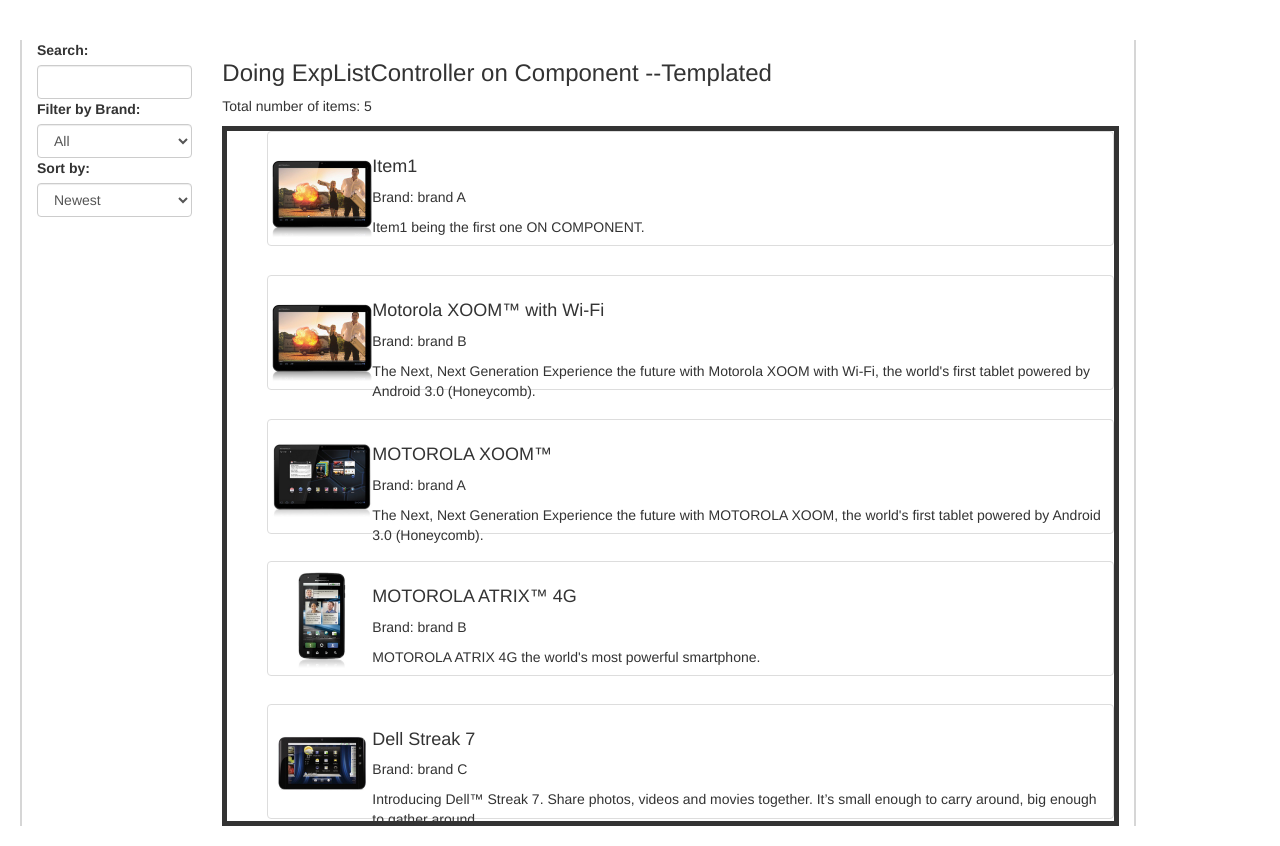
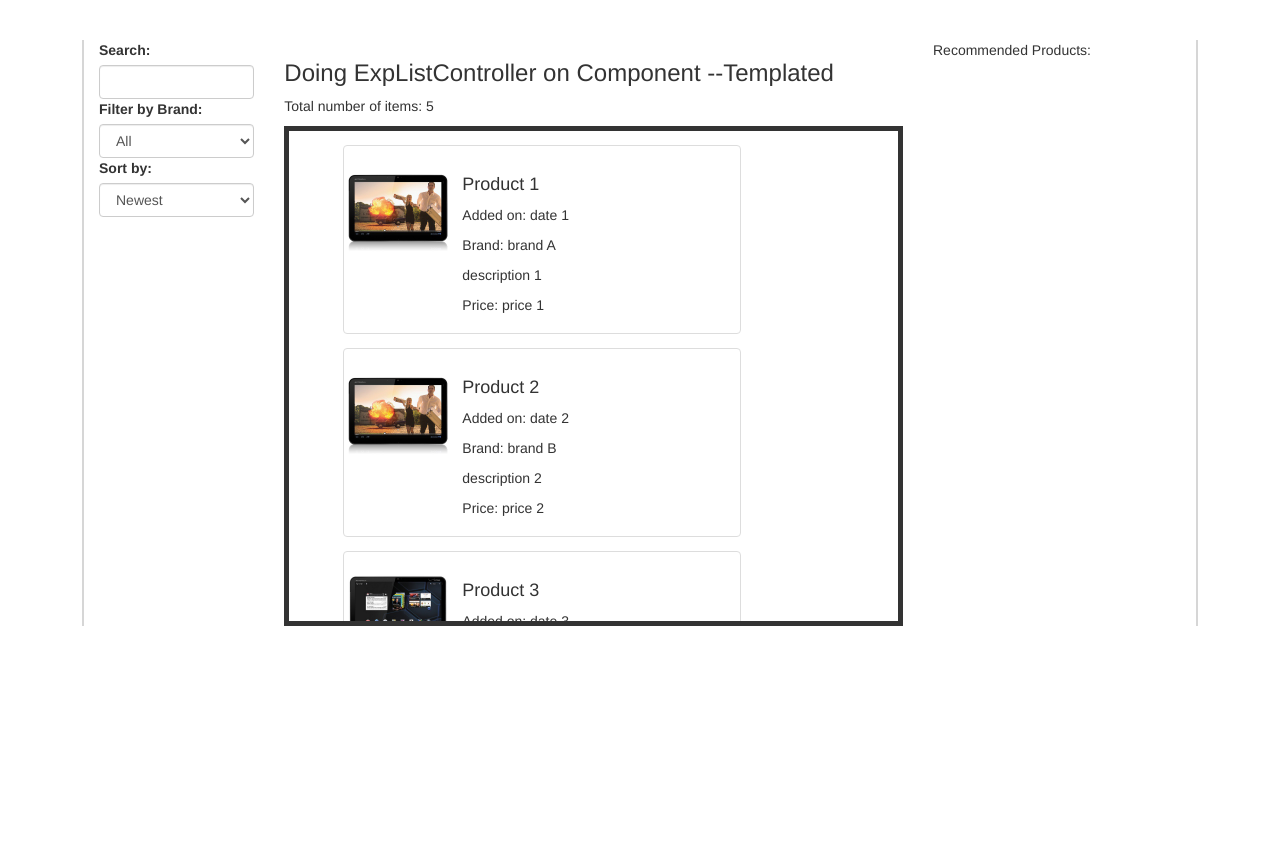
Before and after one commit to al-gomeisa/custom-product-list, a website: page app/index.html in a window 1280 px wide. After the commit the page ends 800 px from the top, so only its background shows below. Drawn offline with nearby package versions, Linux system fonts and the light colour scheme; some packages are replaced by stand-ins of ours; a script that the page names is missing.

Commit message:
adjusting all styles

```diff
--- a/app/app.animations.css
+++ b/app/app.animations.css
@@ -36,6 +36,8 @@
   width: 90%;
   border-left: 2px solid #D6D6D6;
   border-right: 2px solid #D6D6D6;
+  margin-right: auto;
+  margin-left: auto;
 }
 
 .view-frame.ng-enter,
--- a/app/app.css
+++ b/app/app.css
@@ -8,14 +8,16 @@
 }
 
 /* View: items list */
-.phones, .items {
+..items {
   list-style: none;
 }
 
-.phones li, .items li{
+.items li{
   clear: both;
-  height: 115px;
+  height: 50%; /*115px;*/
+  width: 70%;
   padding-top: 15px;
+  margin: 1em;
 }
 
 .thumb {
@@ -27,7 +29,7 @@
 }
 
 /* View: item detail */
-.phone, .item {
+.item {
   background-color: white;
   /*display: none;*/
   float: left;
@@ -38,13 +40,7 @@
   width: 200px;
 }
 
-/*
-.phone:first-child {
-  display: block;
-}
-*/
-
-.phone-images, .item-images {
+.item-images {
   background-color: white;
   float: left;
   height: 450px;
@@ -53,23 +49,32 @@
   width: 800px; /*450px;*/
 }
 
-.phone-thumbs, .item-thumbs {
+.item-thumbs {
   list-style: none;
   margin: 0;
 }
 
-.phone-thumbs img, .item-thumbs img {
+.item-thumbs img {
   height: 100px;
   padding: 1em;
   width: 100px;
 }
 
-.phone-thumbs li, .item-thumbs li {
-  background-color: white;
-  border: 1px solid black;
-  cursor: pointer;
-  display: inline-block;
-  margin: 1em;
+.item-thumbs li {
+    background-color: white;
+    border: 1px solid black;
+    cursor: pointer;
+    display: inline-block;
+    margin: 1em;
+}
+
+.list-description {
+    margin: 1em;
+    padding-left: 100px;
+}
+
+.detail-contoroller {
+  margin: .5em;
 }
 
 .specs {
@@ -109,8 +114,19 @@
     cursor: pointer;
 }
 
-.detail-select, .detail-button {
+.detail-select {
     margin: .5em;
+}
+
+.cart-button {
+    margin-right: 1em;
+}
+
+.itemlist-wrapper {
+    border-width: 5px;
+    border-style: solid;
+    overflow-y: scroll;
+    height: 500px;
 }
 
 .tooltip {
--- a/app/items-list/items-list.template.html
+++ b/app/items-list/items-list.template.html
@@ -26,14 +26,14 @@
                     </select>
             </div>
         </div>
-        <div ng-scrollbars id="itemlist" class="col-md-10 content">
+        <div ng-scrollbars id="itemlist" class="col-md-7 content">
             <!--Body content-->
 
             <h3>
                 {{$ctrl.title}} --Templated
             </h3>
             <p>Total number of items: {{$ctrl.items.length}}</p>
-            <div style="border-width: 5px; border-style: solid; overflow-y: scroll; height: 700px" class="itemlist-wrapper">
+            <div class="itemlist-wrapper">
                 <ul class="items" infinite-scroll="$ctrl.loadMoreItems()" infinite-scroll-parent="true" >
                     <li class="thumbnail item-list-item"
                         ng-repeat="item in $ctrl.items | filter:$ctrl.query | filter:$ctrl.brandsearch | orderBy:$ctrl.orderProp"
@@ -48,13 +48,19 @@
                         <img class="thumb"
                             ng-src="{{item.imageUrl}}" alt="{{item.name}}"
                         />
+                        <div class="list-description">
                             <h4>{{item.name}}</h4>
+                            <p>Added on: {{item.added}}</p>
                             <p>Brand: {{item.brand}}</p>
-                        <p>{{item.description}}</p>
+                            <p>{{item.shortDescription}}</p>
+                            <p>Price: {{item.price}}</p>
+                        </div>
                     </li>
-                </uk>
+                </ul>
             </div>
-
+        </div>
+        <div class="col-md-3">
+            <p>Recommended Products:</p>
         </div>
         <div class="item-images item-details item-popover" ng-class="{selected: $ctrl.popOverIsVisible, 'detail-active': $ctrl.isDetailViewOpen}">
             <button class="close" type="button" title="Close Window" ng-click="$ctrl.closeDetailView()">×</button>
@@ -67,6 +73,7 @@
                         ng-show="item.imageUrl === $ctrl.mainImageUrl && $ctrl.popOverIsVisible && item.id === $ctrl.activeItemId"
                         alt="{{item.name}}"
                     />
+                    <div class="detail-contoroller">
                         <div ng-hide="$ctrl.isDetailViewOpen">Click to Select Details</div>
                         <div ng-show="$ctrl.isDetailViewOpen">
                             <div class="form-group">
@@ -85,8 +92,9 @@
                                     <option value="description">Size 4</option>
                                 </select>
                             </div>
-                        <button class="btn btn-primary detail-button" type="submit">Add to cart</button>
-                        <button class="btn detail-button" type="button" ng-click="$ctrl.closeDetailView()">Exit</button>
+                            <button class="btn btn-primary cart-button" type="submit">Add to cart</button>
+                            <button class="btn exit-button" type="button" ng-click="$ctrl.closeDetailView()">Exit</button>
+                        </div>
                     </div>
                 </div>
                 <div class="col-md-9 item-detail-description"
@@ -94,12 +102,10 @@
                     ng-class="{selected: item.imageUrl === $ctrl.mainImageUrl && $ctrl.popOverIsVisible}"
                     ng-show="item.imageUrl === $ctrl.mainImageUrl && $ctrl.popOverIsVisible && item.id === $ctrl.activeItemId"
                 >
-                    <p>IMAGE: {{$ctrl.mainImageUrl}}</p>
-                    <p>popovervisibl?.: {{$ctrl.popOverIsVisible}}</p>
-                    <p>image same?: {{item.imageUrl === $ctrl.mainImageUrl}}</p>
                     <h4>{{item.name}}</h4>
-                    <p>{{item.description}}</p>
-                    <p>Added on: {{item.age}}</p>
+                    <p>{{item.detailDescription}}</p>
+                    <p>Added on: {{item.added}}</p>
+                    <p>Price: {{item.price}}</p>
                 </div>
             </div>
         </div>
--- a/app/items/items.json
+++ b/app/items/items.json
@@ -3,41 +3,56 @@
         "age": 0,
         "id": "item-0",
         "imageUrl": "img/phones/motorola-xoom-with-wi-fi.0.jpg",
-        "name": "Item1",
+        "name": "Product 1",
         "brand": "brand A",
-        "description": "Item1 being the first one ON COMPONENT."
+        "shortDescription": "description 1",
+        "detailDescription": "detailDescription1 ",
+        "added": "date 1",
+        "price": "price 1"
     },
     {
         "age": 1,
         "id": "item-1",
         "imageUrl": "img/phones/motorola-xoom-with-wi-fi.0.jpg",
-        "name": "Motorola XOOM\u2122 with Wi-Fi",
+        "name": "Product 2",
         "brand": "brand B",
-        "description": "The Next, Next Generation\r\n\r\nExperience the future with Motorola XOOM with Wi-Fi, the world's first tablet powered by Android 3.0 (Honeycomb)."
+        "shortDescription": "description 2",
+        "detailDescription": "detailDescription 2",
+        "added": "date 2",
+        "price": "price 2"
     },
     {
         "age": 2,
         "id": "item-2",
         "imageUrl": "img/phones/motorola-xoom.0.jpg",
-        "name": "MOTOROLA XOOM\u2122",
+        "name": "Product 3",
         "brand": "brand A",
-        "description": "The Next, Next Generation\n\nExperience the future with MOTOROLA XOOM, the world's first tablet powered by Android 3.0 (Honeycomb)."
+        "shortDescription": "description 3",
+        "detailDescription": "detailDescription 3",
+        "added": "date 3",
+        "price": "price 3"
     },
     {
         "age": 3,
         "carrier": "AT&T",
         "id": "item-3",
         "imageUrl": "img/phones/motorola-atrix-4g.0.jpg",
-        "name": "MOTOROLA ATRIX\u2122 4G",
+        "name": "Product 4",
         "brand": "brand B",
-        "description": "MOTOROLA ATRIX 4G the world's most powerful smartphone."
+        "shortDescription": "description 4",
+        "detailDescription": "detailDescription 4",
+        "added": "date 4",
+        "price": "price 4"
     },
     {
         "age": 4,
         "id": "item-4",
         "imageUrl": "img/phones/dell-streak-7.0.jpg",
-        "name": "Dell Streak 7",
+        "name": "Product 5",
         "brand": "brand C",
-        "description": "Introducing Dell\u2122 Streak 7. Share photos, videos and movies together. It\u2019s small enough to carry around, big enough to gather around."
+        "shortDescription": "description 5",
+        "detailDescription": "detailDescription 5",
+        "added": "date 5",
+        "price": "price 5"
     }
 ]
```
Also changed, not shown: app/items-list/items-list.component.js (+7 -0 lines). Lines whose indentation alone changed are shown as unchanged.
